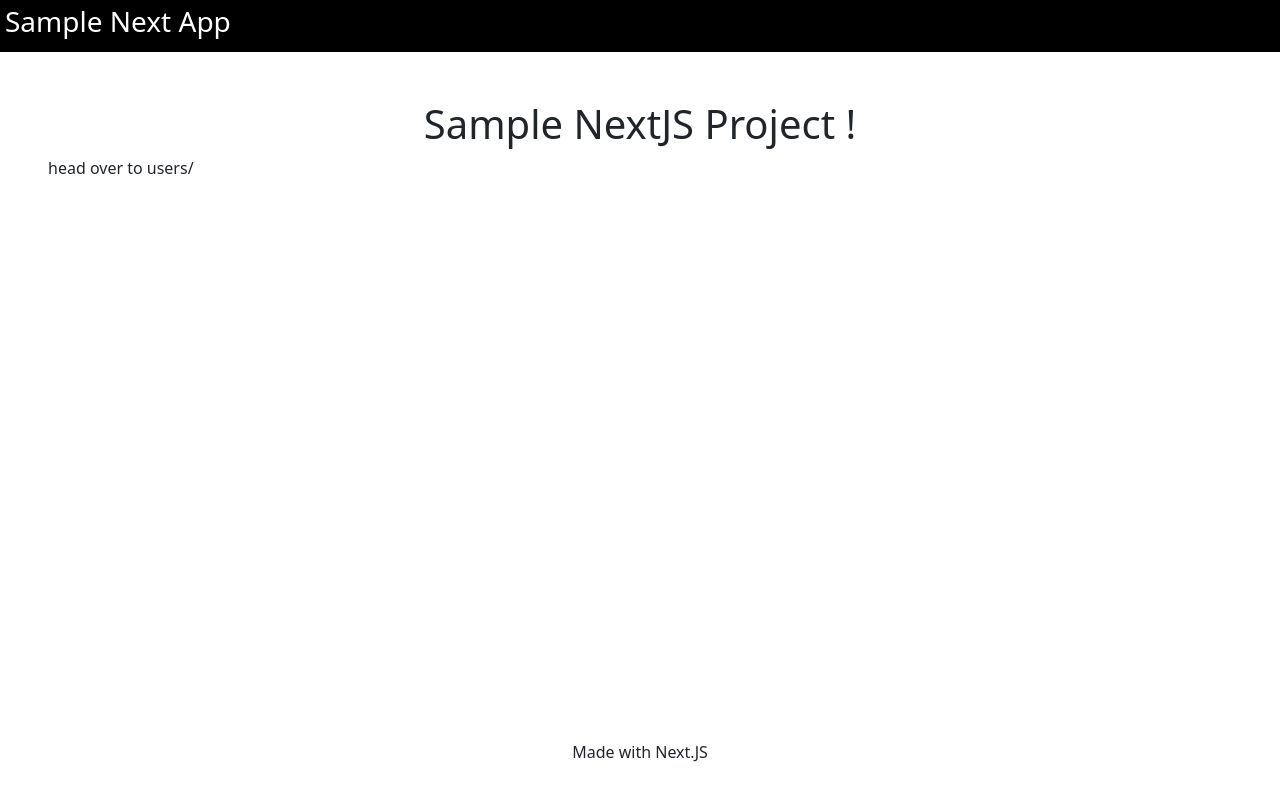
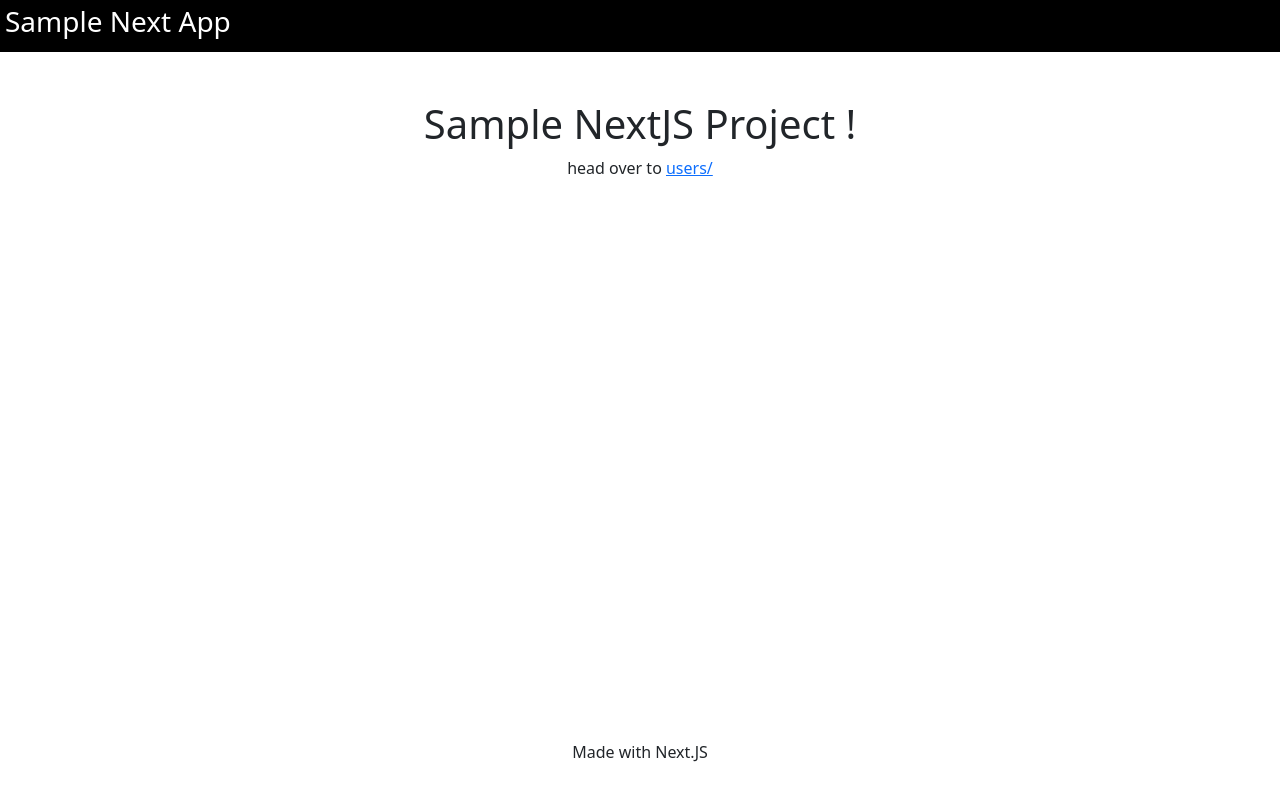
Before and after one commit to 3l-d1abl0/Sample-NextJS-app, a Next.js app: page / in a window 1280 px wide. Built offline with nearby package versions, Linux system fonts and the light colour scheme.

Commit message:
added pages and styles

```diff
--- a/pages/index.js
+++ b/pages/index.js
@@ -3,6 +3,8 @@ import Image from 'next/image'
 //import styles from '../styles/Home.module.css'
 
 export default function Home() {
+
+
   return (
     <div >
       <Head>
@@ -11,11 +13,11 @@ export default function Home() {
         <link rel="icon" href="/favicon.ico" />
       </Head>
 
-      <main className='m-5'>
+      <main className='m-5 index-main'>
         <h1 >
           Sample NextJS Project !
         </h1>
-        <p>head over to users/</p>
+        <p>head over to <a href="/users/">users/</a></p>
       </main>
 
     </div>
--- a/styles/globals.css
+++ b/styles/globals.css
@@ -34,6 +34,9 @@ tr{
   cursor: pointer;
 }
 
-main>h1{
+.index-main>h1{
   text-align: center;
 }
+.index-main>p{
+  text-align: center;
+}
```
